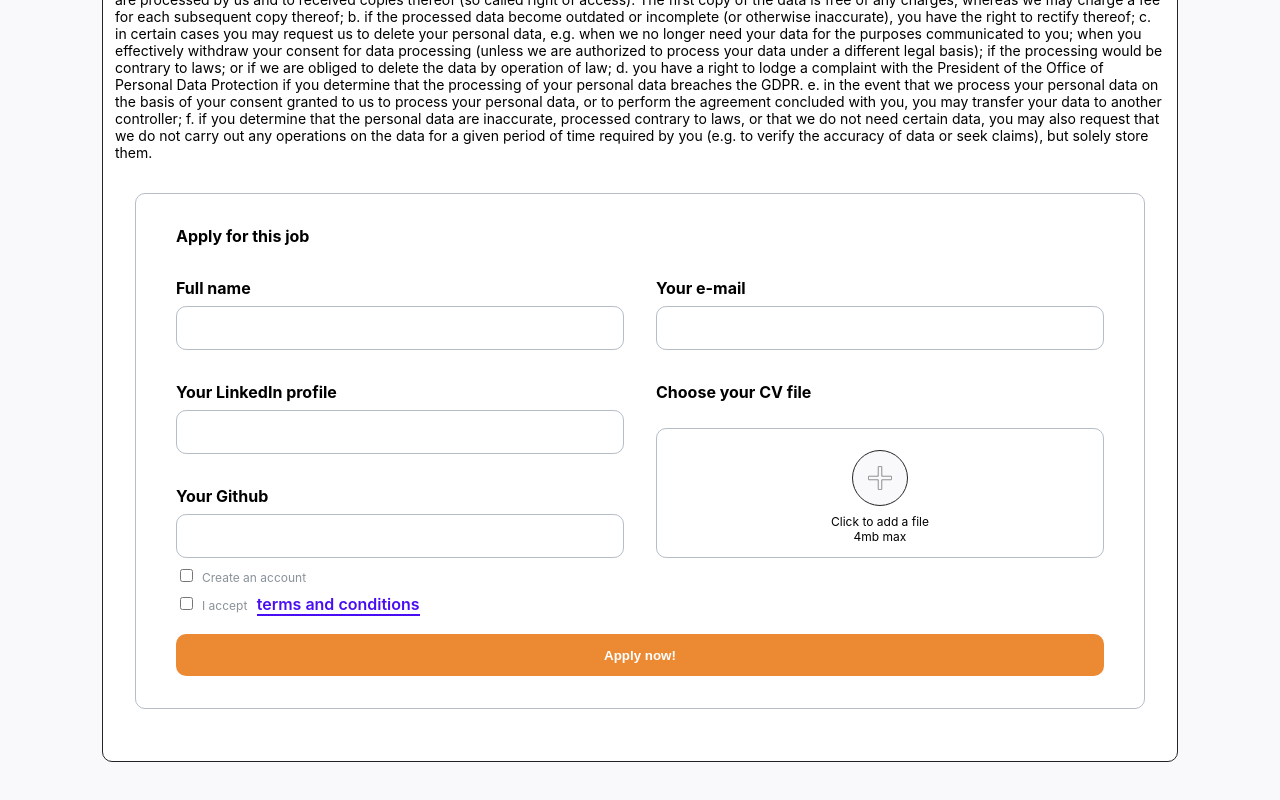
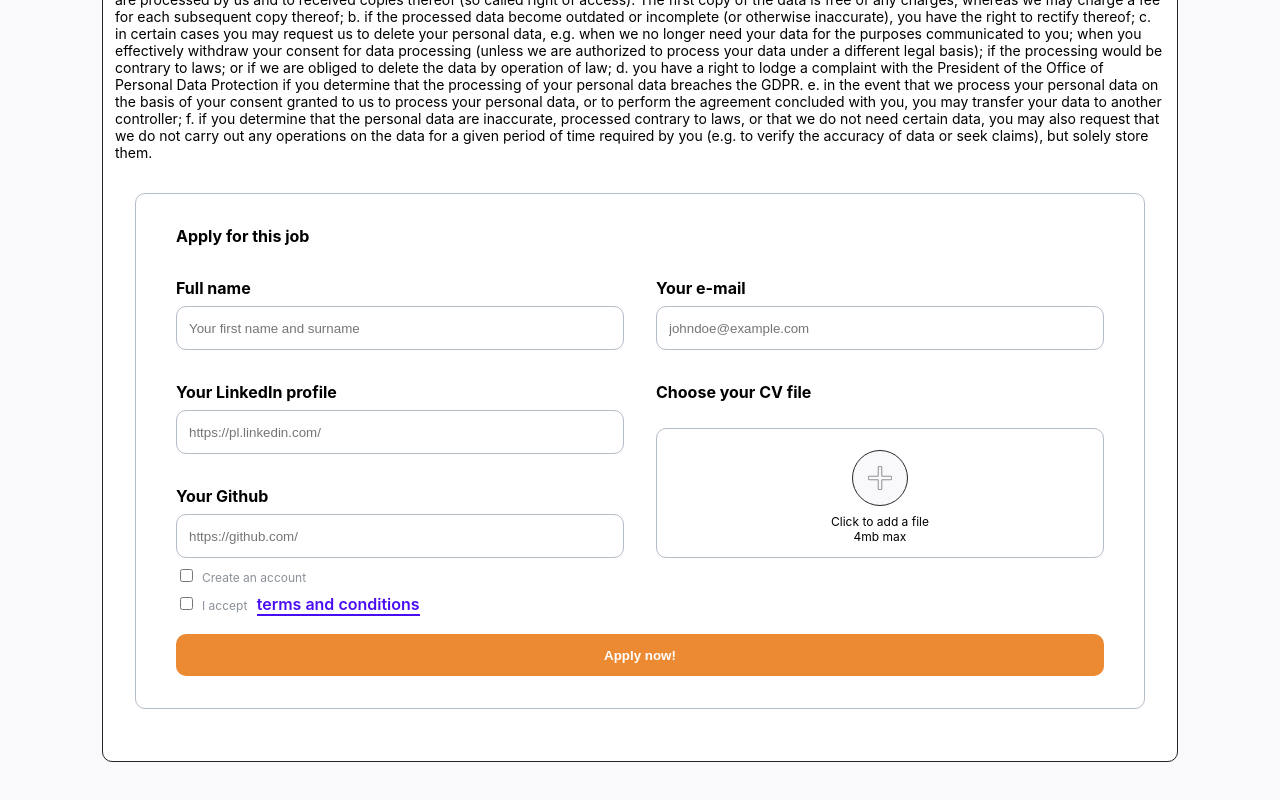
Before and after one commit to RafalKielbasa/Job-seeker-kurs, a React (Create React App) app: page /details/1 in a window 1280 px wide. Shown: the part 1768-2568 px from the top of the page. Built offline with nearby package versions, Linux system fonts and the light colour scheme.

Commit message:
fix: form placeholders

```diff
--- a/src/components/Details/ApplyJobForm.js
+++ b/src/components/Details/ApplyJobForm.js
@@ -9,15 +9,15 @@ const ApplyJobForm = () => {
       <div className='Form-content'>
         <div className='Form-input'>
           <div>Full name</div>
-          <input type='text' />
+          <input type='text' placeholder='Your first name and surname' />
         </div>
         <div className='Form-input'>
           <div>Your e-mail</div>
-          <input type='text' />
+          <input type='text' placeholder='johndoe@example.com' />
         </div>
         <div className='Form-input'>
           <div>Your LinkedIn profile</div>
-          <input type='text' />
+          <input type='text' placeholder='https://pl.linkedin.com/' />
         </div>
         <div className='File-input'>
           <div>Choose your CV file</div>
@@ -33,7 +33,7 @@ const ApplyJobForm = () => {
         </div>
         <div className='Form-input'>
           <div>Your Github</div>
-          <input type='text' />
+          <input type='text' placeholder='https://github.com/' />
         </div>
       </div>
       <div className='Check-box'>
--- a/src/components/Details/Details.css
+++ b/src/components/Details/Details.css
@@ -319,7 +319,9 @@
 .Form-input input {
   height: 40px;
   border: 1px solid var(--grey);
+  color: var(--grey);
   border-radius: 10px;
+  padding-left: 12px;
 }
 
 .Form-input div {
```
